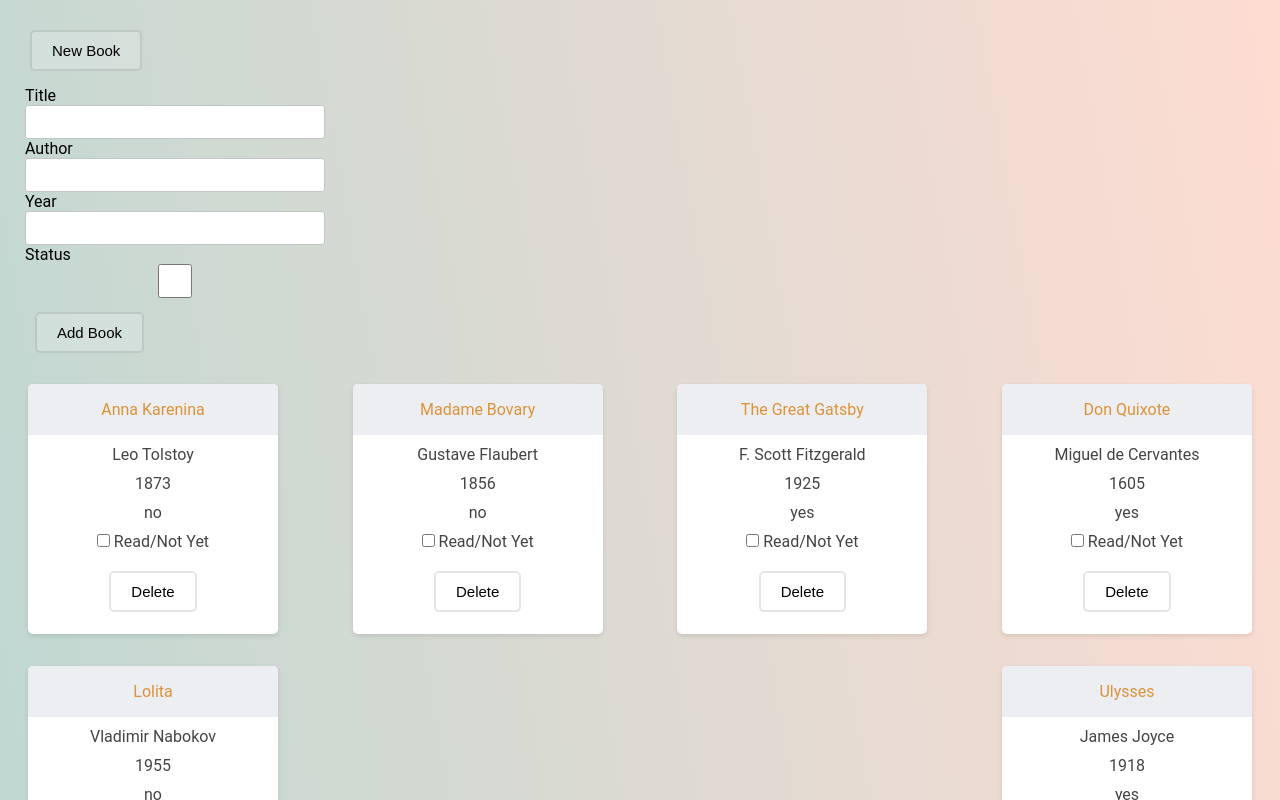
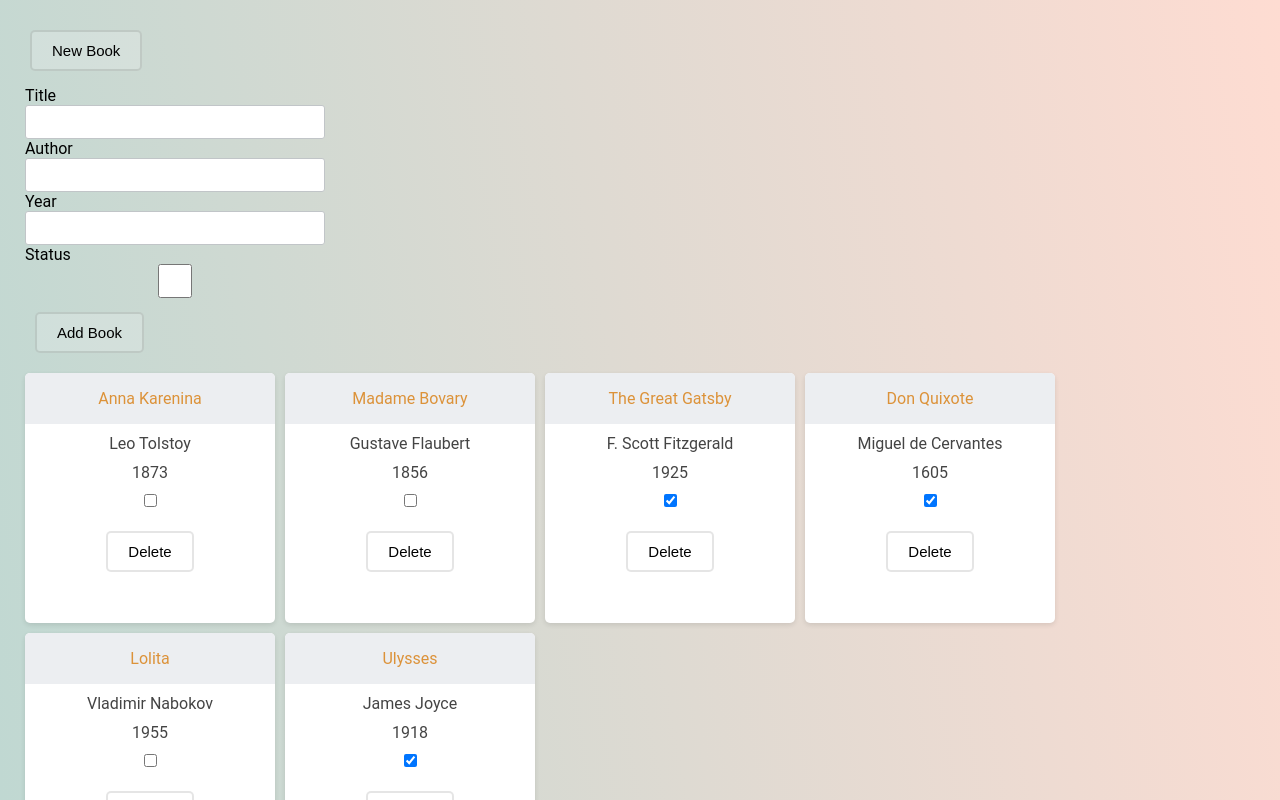
Before and after one commit to gradiva/react-library, a React (Create React App) app: page / in a window 1280 px wide. Shown: the top 800 px of the page. Built offline with nearby package versions, Linux system fonts and the light colour scheme.

Commit message:
Add toggle for reading status

```diff
--- a/src/components/Book.jsx
+++ b/src/components/Book.jsx
@@ -1,35 +1,44 @@
 import React from 'react';
 import PropTypes from 'prop-types';
 import Button from './Button';
+import SlideCheckbox from './SlideCheckbox';
 
 class Book extends React.PureComponent {
   constructor(props) {
     super(props);
 
-    this.onRemoveBookById = this.onRemoveBookById.bind(this);
+    this.removeBook = this.removeBook.bind(this);
+    this.toggleHasRead = this.toggleHasRead.bind(this);
   }
 
-  onRemoveBookById() {
+  toggleHasRead() {
+    const { toggleHasReadById, book } = this.props;
+    toggleHasReadById(book.id);
+  }
+
+  removeBook() {
     const { removeBookById, book } = this.props;
     removeBookById(book.id);
   }
 
   render() {
     const { book } = this.props;
-    const { title, author, year, status } = book;
+    const { title, author, year, hasRead } = book;
 
     return (
       <div className="book">
         <div className="title title-text">{title}</div>
         <div className="author book-info">{author}</div>
         <div className="year book-info">{year}</div>
-        <div className="status">{status}</div>
         <div>
-          <input type="checkbox" />
-          {' '}
-          Read/Not Yet
+          <SlideCheckbox
+            onClick={this.toggleHasRead}
+            checked={hasRead}
+            className="read-status"
+            name="read-status"
+          />
         </div>
-        <Button onClick={this.onRemoveBookById} value="Delete" />
+        <Button onClick={this.removeBook} value="Delete" />
       </div>
     );
   }
@@ -38,6 +47,7 @@ class Book extends React.PureComponent {
 Book.propTypes = {
   book: PropTypes.object.isRequired,
   removeBookById: PropTypes.func.isRequired,
+  toggleHasReadById: PropTypes.func.isRequired,
 };
 
 export default Book;
--- a/src/components/BooksContainer.jsx
+++ b/src/components/BooksContainer.jsx
@@ -5,25 +5,20 @@ import '../css/book.css';
 
 class BooksContainer extends React.PureComponent {
   render() {
-    const { books, removeBookById } = this.props;
+    const { books, removeBookById, toggleHasReadById } = this.props;
 
     const bookItems = books.map((book) => (
       <Book
         book={book}
         removeBookById={removeBookById}
+        toggleHasReadById={toggleHasReadById}
         key={`book-${book.id}`}
       />
     ));
 
     return (
       <section className="books-container">
-        <div className="books-header">
-          {/* <div>Title</div>
-          <div>Author</div>
-          <div>Year</div>
-          <div>Status</div>
-          <div /> */}
-        </div>
+        <div className="books-header" />
         <div className="books-list">
           {bookItems}
         </div>
@@ -35,6 +30,7 @@ class BooksContainer extends React.PureComponent {
 BooksContainer.propTypes = {
   books: PropTypes.array.isRequired,
   removeBookById: PropTypes.func.isRequired,
+  toggleHasReadById: PropTypes.func.isRequired,
 };
 
 export default BooksContainer;
--- a/src/components/MyLibrary.jsx
+++ b/src/components/MyLibrary.jsx
@@ -6,12 +6,12 @@ import '../css/library.css';
 
 const getInitialState = () => ({
   books: [
-    { id: 'ssdf', title: 'Anna Karenina', author: 'Leo Tolstoy', year: '1873', status: 'no' },
-    { id: 'sdfs', title: 'Madame Bovary', author: 'Gustave Flaubert', year: '1856', status: 'no' },
-    { id: 'fdgf', title: 'The Great Gatsby', author: 'F. Scott Fitzgerald', year: '1925', status: 'yes' },
-    { id: 'hjnv', title: 'Don Quixote', author: 'Miguel de Cervantes', year: '1605', status: 'yes' },
-    { id: 'cxvs', title: 'Lolita', author: 'Vladimir Nabokov', year: '1955', status: 'no' },
-    { id: 'cvbb', title: 'Ulysses', author: 'James Joyce', year: '1918', status: 'yes' },
+    { id: 'ssdf', title: 'Anna Karenina', author: 'Leo Tolstoy', year: '1873', hasRead: false },
+    { id: 'sdfs', title: 'Madame Bovary', author: 'Gustave Flaubert', year: '1856', hasRead: false },
+    { id: 'fdgf', title: 'The Great Gatsby', author: 'F. Scott Fitzgerald', year: '1925', hasRead: true },
+    { id: 'hjnv', title: 'Don Quixote', author: 'Miguel de Cervantes', year: '1605', hasRead: true },
+    { id: 'cxvs', title: 'Lolita', author: 'Vladimir Nabokov', year: '1955', hasRead: false },
+    { id: 'cvbb', title: 'Ulysses', author: 'James Joyce', year: '1918', hasRead: true },
   ],
 });
 
@@ -24,15 +24,16 @@ export default class MyLibrary extends React.PureComponent {
 
     this.addBook = this.addBook.bind(this);
     this.removeBookById = this.removeBookById.bind(this);
+    this.toggleHasReadById = this.toggleHasReadById.bind(this);
   }
 
-  addBook({ title, author, year, status }) {
+  addBook({ title, author, year, hasRead }) {
     const newBook = {
       id: generateUID(),
       title,
       author,
       year,
-      status,
+      hasRead,
     };
 
     this.setState(({ books }) => ({
@@ -40,6 +41,21 @@ export default class MyLibrary extends React.PureComponent {
         ...books,
         newBook,
       ],
+    }));
+  }
+
+  toggleHasReadById(id) {
+    this.setState(({ books }) => ({
+      books: books.map((book) => {
+        if (book.id === id) {
+          return {
+            ...book,
+            hasRead: !book.hasRead,
+          };
+        }
+
+        return book;
+      }),
     }));
   }
 
@@ -58,6 +74,7 @@ export default class MyLibrary extends React.PureComponent {
         <NewBookForm addBook={this.addBook} />
         <BooksContainer
           removeBookById={this.removeBookById}
+          toggleHasReadById={this.toggleHasReadById}
           books={books}
         />
       </main>
--- /dev/null
+++ b/src/components/SlideCheckbox.jsx
@@ -0,0 +1,27 @@
+import React from 'react';
+import PropTypes from 'prop-types';
+
+class SlideCheckbox extends React.PureComponent {
+  render() {
+    const { onClick, checked, className, name } = this.props;
+
+    return (
+      <input
+        type="checkbox"
+        checked={checked}
+        className={className}
+        name={name}
+        onClick={onClick}
+      />
+    );
+  }
+}
+
+SlideCheckbox.propTypes = {
+  checked: PropTypes.bool.isRequired,
+  className: PropTypes.string.isRequired,
+  name: PropTypes.string.isRequired,
+  onClick: PropTypes.func.isRequired,
+};
+
+export default SlideCheckbox;
--- a/src/css/book.css
+++ b/src/css/book.css
@@ -1,7 +1,7 @@
 .book {
   width: 250px;
   height: 250px;
-  margin: 1rem .5em;
+  margin: 5px;
   background: white;
   /* border: 6px solid rgba(0,0,0,0.1); */
   text-decoration: none;
--- a/src/css/library.css
+++ b/src/css/library.css
@@ -5,5 +5,5 @@
 
   display: flex;
   flex-wrap: wrap;
-  justify-content: space-between;
+  justify-content: flex-start;
 }
```
Also changed, not shown: 1 other file (tests, documents, lock files or other folders).
